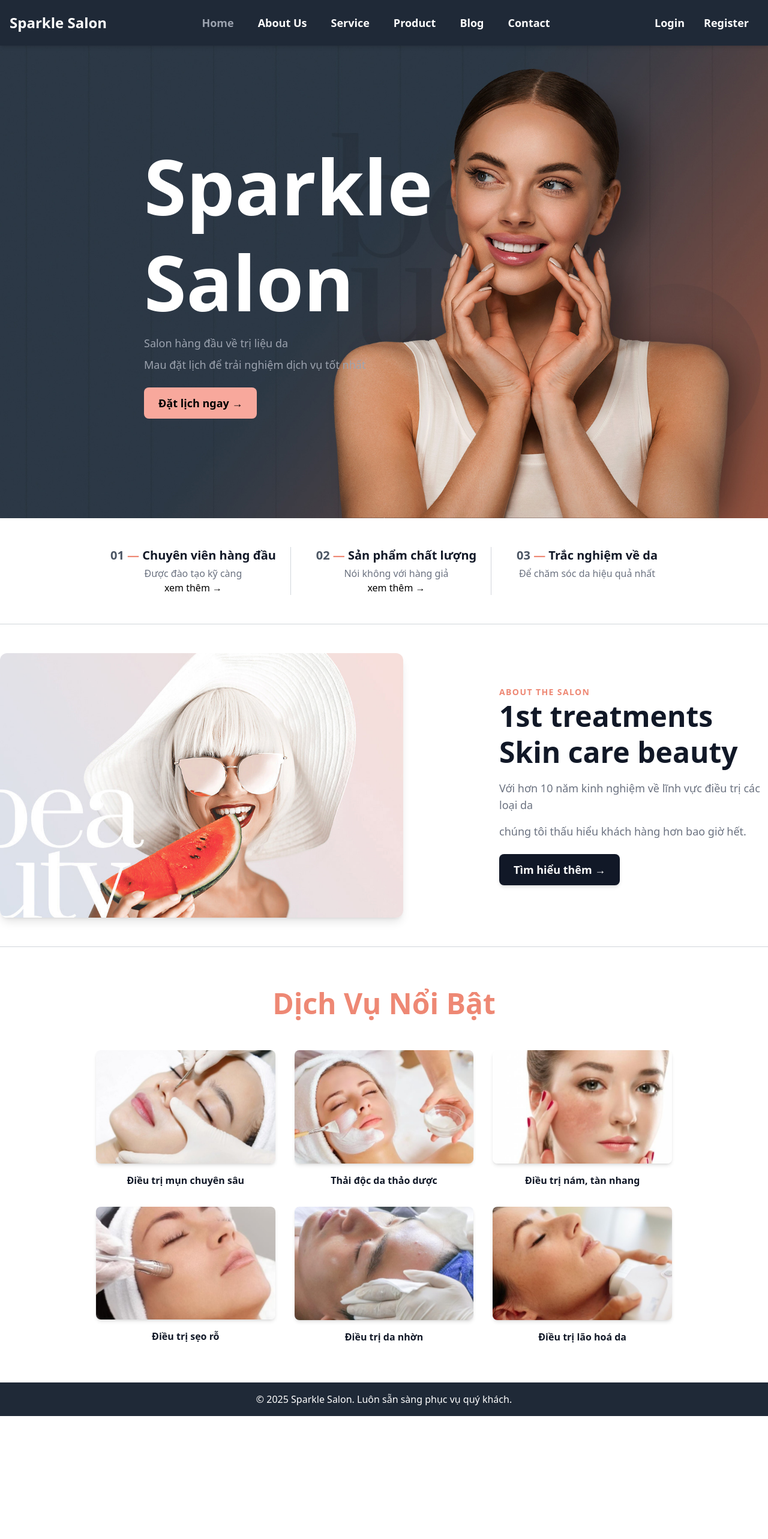
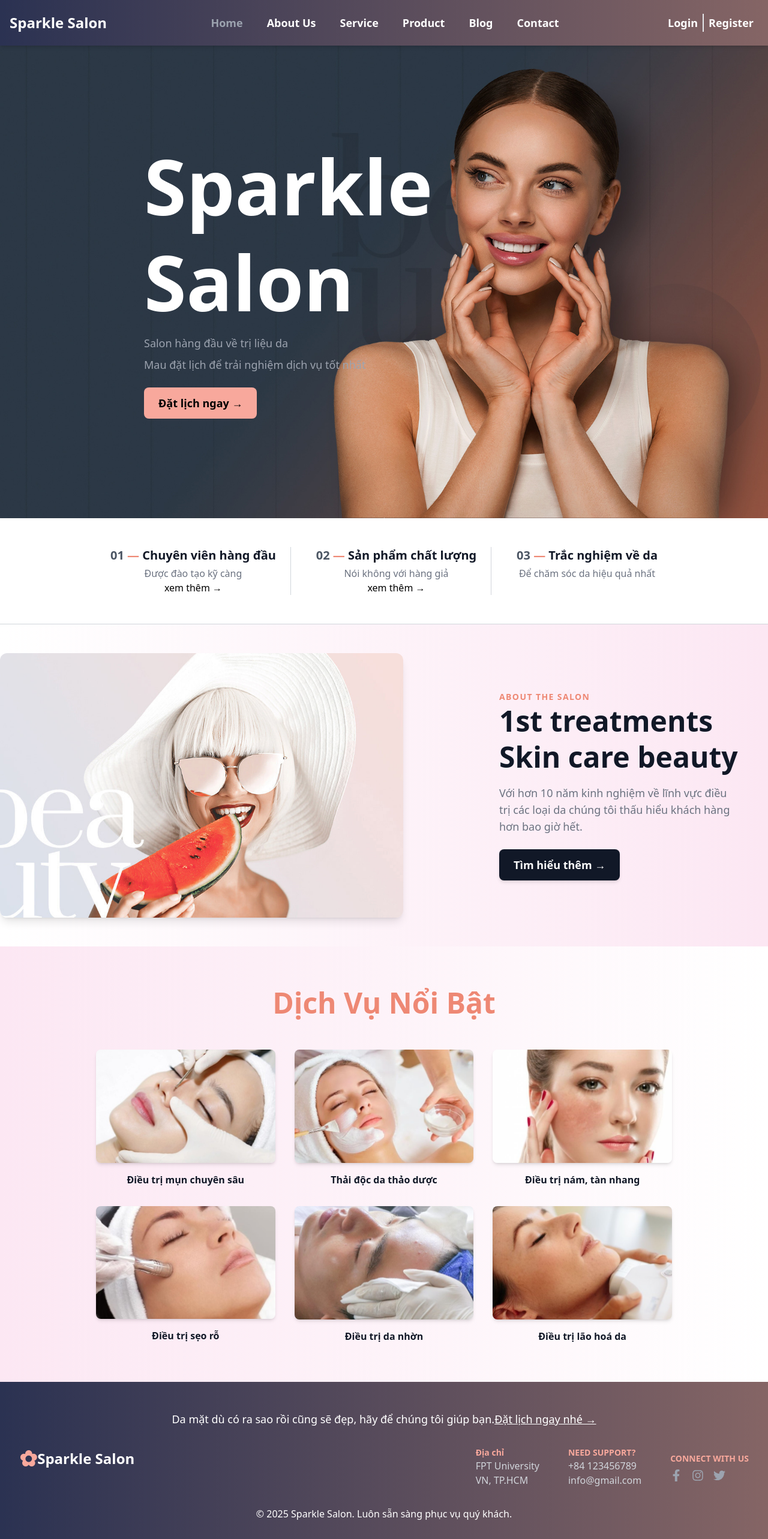
Before and after one commit to Rosettyluvhenny/SWP_SP25, a React (Vite) app in the folder sparkle-salon-fe/: page / in a window 1280 px wide. Shown: the top 2566 px of the page at 60% size. Before the commit the page ends 2361 px from the top, so only its background shows below. Built offline with nearby package versions, Linux system fonts and the light colour scheme.

Commit message:
update Footer.tsx and modified Home.tsx

```diff
--- /dev/null
+++ b/sparkle-salon-fe/src/components/Footer.tsx
@@ -0,0 +1,56 @@
+import { Link } from "react-router-dom";
+import { FaFacebookF, FaInstagram, FaTwitter } from "react-icons/fa";
+
+export default function Footer() {
+    return (
+        <footer className="bg-gradient-to-r from-[#2b3252] to-[#856565] text-white py-12">
+            <div className="text-center mb-8">
+                <p className="text-lg font-light">
+                    Da mặt dù có ra sao rồi cũng sẽ đẹp, hãy để chúng tôi giúp bạn.
+                    <Link to="/contact" className="underline hover:text-[#f8a89c] ">Đặt lịch ngay nhé →</Link>
+                </p>
+            </div>
+            {/* Main Footer Content */}
+            <div className="container mx-auto flex flex-col md:flex-row justify-between px-8">
+                {/* Logo Section */}
+                <div className="mb-6 md:mb-0">
+                    <h2 className="text-2xl font-semibold flex items-center">
+                        <span className="text-[#f8a89c] text-4xl">&#10047;</span> Sparkle Salon
+                    </h2>
+                </div>
+
+                {/* Contact Info */}
+                <div className="flex flex-wrap gap-12 items-center">
+                    <div>
+                        <h3 className="text-sm text-[#f8a89c] font-semibold">Địa chỉ</h3>
+                        <p className="text-gray-300">FPT University<br/>VN, TP.HCM</p>
+                    </div>
+
+                    <div>
+                        <h3 className="text-sm text-[#f8a89c] font-semibold">NEED SUPPORT?</h3>
+                        <p className="text-gray-300">+84 123456789<br/>info@gmail.com</p>
+                    </div>
+
+                    <div>
+                        <h3 className="text-sm text-[#f8a89c] font-semibold">CONNECT WITH US</h3>
+                        <div className="flex gap-4 mt-2">
+                            <Link to="#" className="text-gray-400 hover:text-white text-xl">
+                                <FaFacebookF />
+                            </Link>
+                            <Link to="#" className="text-gray-400 hover:text-white text-xl">
+                                <FaInstagram />
+                            </Link>
+                            <Link to="#" className="text-gray-400 hover:text-white text-xl">
+                                <FaTwitter />
+                            </Link>
+                        </div>
+                    </div>
+                </div>
+            </div>
+
+            <div className="text-white text-center py-8">
+                © {new Date().getFullYear()} Sparkle Salon. Luôn sẵn sàng phục vụ quý khách.
+            </div>
+        </footer>
+    );
+}
--- a/sparkle-salon-fe/src/components/Header.tsx
+++ b/sparkle-salon-fe/src/components/Header.tsx
@@ -9,7 +9,7 @@ export default function Header() {
     const isActive = (path: string) => location.pathname === path ? "text-gray-400 font-bold" : "text-white";
 
     return (
-        <header className="fixed top-0 left-0 w-full flex justify-between items-center p-4 bg-gray-800 text-white text-xl font-semibold shadow-md">
+        <header className="fixed top-0 left-0 w-full flex justify-between items-center p-4 bg-gradient-to-r from-[#2b3252] to-[#856565] text-white text-xl font-semibold shadow-md">
             <div className="text-2xl font-bold"><Link to="/">Sparkle Salon</Link></div>
 
             <nav>
@@ -24,16 +24,17 @@ export default function Header() {
                 </nav>
 
             {/* Login và Register Buttons */}
-            <div>
+            <div className="flex flex-row items-center">
                 <button
                     onClick={() => setIsLoginOpen(true)}
-                    className="bg-gray-800 hover:text-gray-300 text-white px-4 py-2 text-lg"
+                    className=" hover:text-gray-300 text-white px-2 py-2 text-lg"
                 >
                     Login
                 </button>
+                <div className="border-r-2 h-[30px]"></div>
                 <button
                     onClick={() => setIsRegisterOpen(true)}
-                    className="bg-gray-800 hover:text-gray-300 text-white px-4 py-2 text-lg"
+                    className=" hover:text-gray-300 text-white px-2 py-2 text-lg"
                 >
                     Register
                 </button>
--- a/sparkle-salon-fe/src/layouts/MainLayout.tsx
+++ b/sparkle-salon-fe/src/layouts/MainLayout.tsx
@@ -1,5 +1,6 @@
 import { ReactNode } from "react";
 import Header from "../components/Header";
+import Footer from "../components/Footer";
 
 interface LayoutProps {
     children: ReactNode;
@@ -10,9 +11,7 @@ const MainLayout = ({ children }: LayoutProps) => {
         <div className="h-screen flex flex-col bg-gray-100">
             <Header />
             <main>{children}</main>
-            <footer className="p-4 bg-gray-800 text-white text-center">
-                © {new Date().getFullYear()} Sparkle Salon. Luôn sẵn sàng phục vụ quý khách.
-            </footer>
+            <Footer />
         </div>
     );
 };
--- a/sparkle-salon-fe/src/pages/Home.tsx
+++ b/sparkle-salon-fe/src/pages/Home.tsx
@@ -74,7 +74,7 @@ export default function Home() {
             </div>
 
             {/* Section 2 */}
-            <div className="flex flex-row items-center justify-center w-full bg-gradient-to-r bg-white py-12 border-b border-gray-300">
+            <div className="flex flex-row items-center justify-center w-full bg-gradient-to-r from-white to-pink-100 text-center py-12">
                 {/* Left Section */}
                 <div className="w-auto flex justify-end pr-40">
                     <img
@@ -93,12 +93,8 @@ export default function Home() {
                         <br />
                         Skin care beauty
                     </h2>
-                    <p className="mt-4 text-lg text-gray-500">
-                        Với hơn 10 năm kinh nghiệm về lĩnh vực điều trị các loại
-                        da
-                    </p>
-                    <p className="mt-4 text-lg text-gray-500">
-                        chúng tôi thấu hiểu khách hàng hơn bao giờ hết.
+                    <p className="w-full max-w-[400px] mt-4 text-lg text-gray-500">
+                        Với hơn 10 năm kinh nghiệm về lĩnh vực điều trị các loại da chúng tôi thấu hiểu khách hàng hơn bao giờ hết.
                     </p>
                     <div className="mt-6 flex items-center space-x-4">
                         <button className="bg-gray-900 hover:bg-gray-700 text-white px-6 py-3 rounded-lg font-semibold text-lg shadow-md">
@@ -107,8 +103,9 @@ export default function Home() {
                     </div>
                 </div>
             </div>
+
             {/* Section 3 */}
-            <div className="py-16 bg-white text-center">
+            <div className="py-16 bg-gradient-to-r from-pink-100 to-white text-center">
                 <h2 className="text-5xl font-semibold leading-tight text-[#ee8874]">
                     Dịch Vụ Nổi Bật
                 </h2>
```
